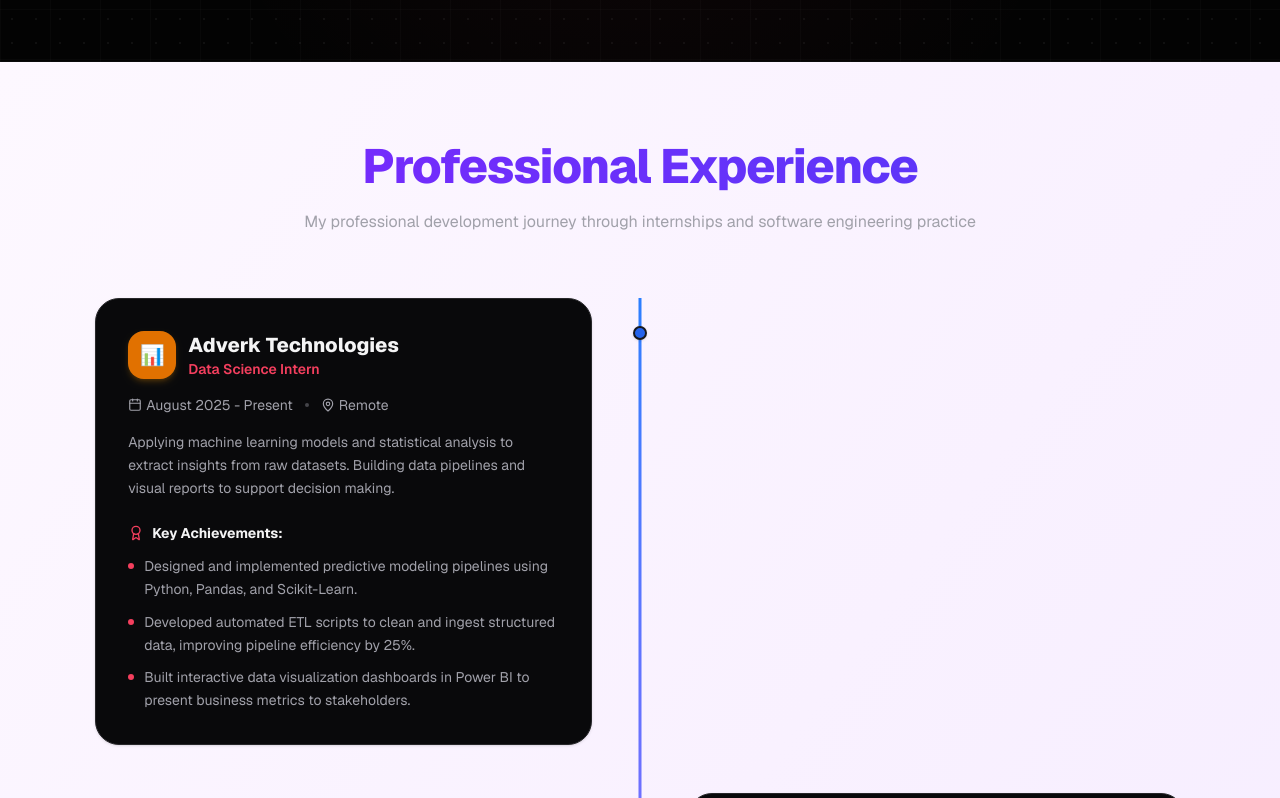
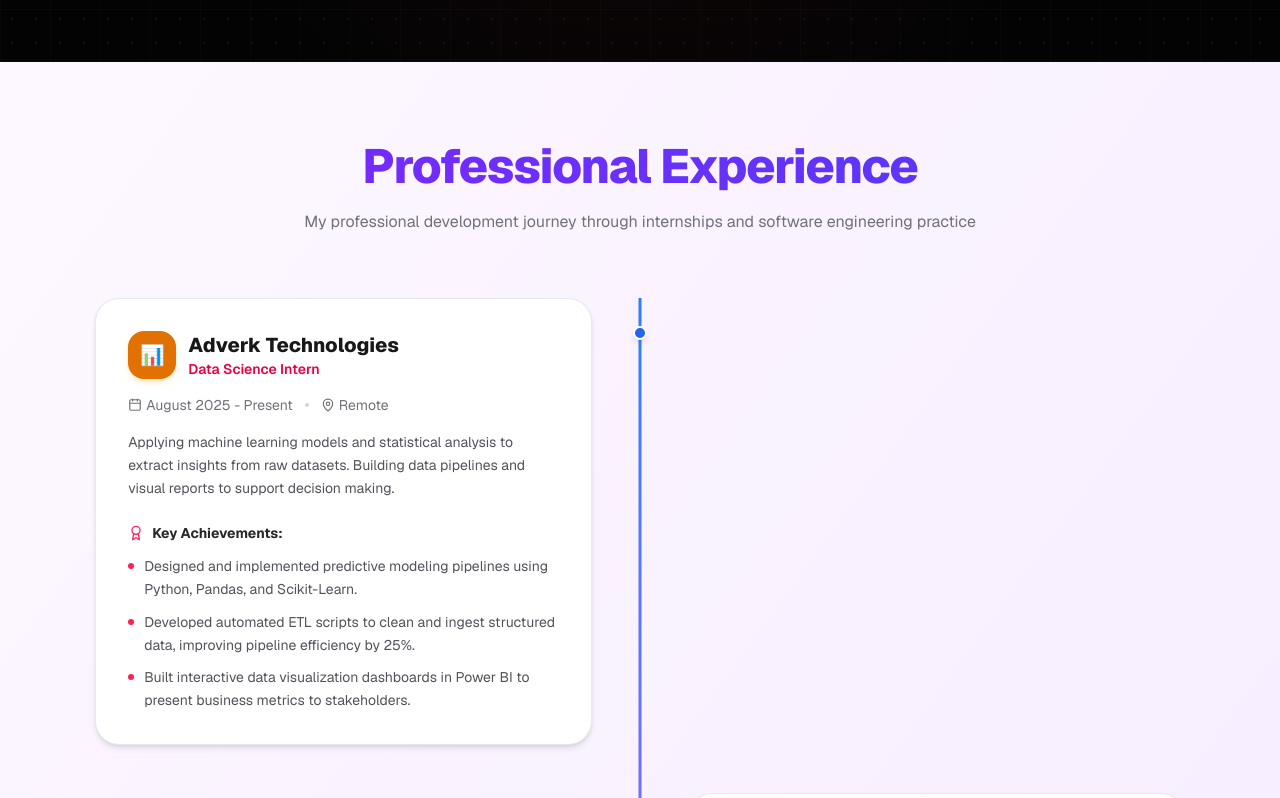
Before and after one commit to Gittyasn/PORTFOLIO, a Next.js app: page / in a window 1280 px wide. Shown: the part 4217-5015 px from the top of the page. Built offline with nearby package versions, Linux system fonts and the light colour scheme.

Commit message:
style: lock experience section to light mode background with white cards matching screenshots

```diff
--- a/src/components/sections/experience.tsx
+++ b/src/components/sections/experience.tsx
@@ -53,10 +53,10 @@
   return (
     <section
       id="internships"
-      className="py-20 bg-gradient-to-br from-[#fdf8ff] via-[#f9f1ff] to-[#f4ebff] dark:from-[#08070b] dark:via-[#0c0a12] dark:to-[#08070b] relative overflow-hidden border-b border-border/20"
+      className="py-20 bg-gradient-to-br from-[#fdf8ff] via-[#f9f1ff] to-[#f4ebff] relative overflow-hidden border-b border-zinc-200/50 text-zinc-900"
     >
       {/* Decorative Violet Glow Blur */}
-      <div className="absolute bottom-10 right-10 w-72 h-72 rounded-full bg-violet-400/15 dark:bg-violet-500/10 blur-3xl pointer-events-none" />
+      <div className="absolute bottom-10 right-10 w-72 h-72 rounded-full bg-violet-400/15 blur-3xl pointer-events-none" />
 
       <div className="container mx-auto px-4 md:px-10 max-w-7xl relative z-10">
         {/* Section Header */}
@@ -66,7 +66,7 @@
             whileInView={{ opacity: 1, y: 0 }}
             viewport={{ once: true }}
             transition={{ duration: 0.5 }}
-            className="text-3xl md:text-5xl font-extrabold tracking-tight bg-gradient-to-r from-violet-600 to-indigo-600 dark:from-violet-400 dark:to-indigo-400 bg-clip-text text-transparent font-poppins pb-1"
+            className="text-3xl md:text-5xl font-extrabold tracking-tight bg-gradient-to-r from-violet-600 to-indigo-600 bg-clip-text text-transparent font-poppins pb-1"
           >
             Professional Experience
           </motion.h2>
@@ -75,7 +75,7 @@
             whileInView={{ opacity: 1, y: 0 }}
             viewport={{ once: true }}
             transition={{ duration: 0.5, delay: 0.1 }}
-            className="text-muted-foreground text-sm md:text-base max-w-2xl mx-auto"
+            className="text-zinc-500 text-sm md:text-base max-w-2xl mx-auto"
           >
             My professional development journey through internships and software engineering practice
           </motion.p>
@@ -99,7 +99,7 @@
                 <div
                   className={`absolute left-4 md:left-6 ${
                     isLeft ? "lg:left-full" : "lg:left-0"
-                  } -translate-x-1/2 top-7 w-3.5 h-3.5 bg-[#2563eb] rounded-full border-[2.5px] border-zinc-900 dark:border-zinc-100 shadow z-10`}
+                  } -translate-x-1/2 top-7 w-3.5 h-3.5 bg-[#2563eb] rounded-full border-[2.5px] border-white shadow-md z-10`}
                 />
 
                 {/* Card Container */}
@@ -108,7 +108,7 @@
                   whileInView={{ opacity: 1, x: 0, y: 0 }}
                   viewport={{ once: true }}
                   transition={{ duration: 0.6, type: "spring", bounce: 0.2 }}
-                  className="w-[calc(100%-24px)] ml-8 md:ml-10 lg:ml-0 lg:w-[90%] bg-card border border-border p-6 md:p-8 rounded-3xl shadow-sm glow-card hover:border-primary/30"
+                  className="w-[calc(100%-24px)] ml-8 md:ml-10 lg:ml-0 lg:w-[90%] bg-white border border-zinc-200/80 p-6 md:p-8 rounded-3xl shadow-md hover:shadow-lg transition-all duration-300"
                 >
                   {/* Company & Role Header */}
                   <div className="flex flex-col sm:flex-row sm:items-center justify-between gap-4 mb-4">
@@ -117,21 +117,21 @@
                         {item.emoji}
                       </div>
                       <div>
-                        <h3 className="font-extrabold text-lg md:text-xl text-foreground">
+                        <h3 className="font-extrabold text-lg md:text-xl text-zinc-900">
                           {item.company}
                         </h3>
-                        <p className="text-sm font-semibold text-primary">{item.role}</p>
+                        <p className="text-sm font-semibold text-rose-600">{item.role}</p>
                       </div>
                     </div>
                   </div>
 
                   {/* Date and Location Badges */}
-                  <div className="flex flex-wrap items-center gap-3 text-xs md:text-sm text-muted-foreground mb-4">
+                  <div className="flex flex-wrap items-center gap-3 text-xs md:text-sm text-zinc-500 mb-4">
                     <span className="flex items-center gap-1">
                       <Calendar className="w-3.5 h-3.5" />
                       {item.period}
                     </span>
-                    <span className="w-1 h-1 rounded-full bg-muted-foreground/40 hidden sm:inline" />
+                    <span className="w-1 h-1 rounded-full bg-zinc-300 hidden sm:inline" />
                     <span className="flex items-center gap-1">
                       <MapPin className="w-3.5 h-3.5" />
                       {item.location}
@@ -139,19 +139,19 @@
                   </div>
 
                   {/* Summary Text */}
-                  <p className="text-muted-foreground text-xs md:text-sm leading-relaxed mb-6">
+                  <p className="text-zinc-600 text-xs md:text-sm leading-relaxed mb-6">
                     {item.desc}
                   </p>
 
                   {/* Achievements Checklist */}
                   <div className="space-y-3">
-                    <h4 className="text-xs md:text-sm font-bold text-foreground flex items-center gap-2">
-                      <Award className="w-4 h-4 text-primary" /> Key Achievements:
+                    <h4 className="text-xs md:text-sm font-bold text-zinc-800 flex items-center gap-2">
+                      <Award className="w-4 h-4 text-rose-500" /> Key Achievements:
                     </h4>
                     <ul className="space-y-2.5 text-xs md:text-sm">
                       {item.achievements.map((ach, idx) => (
-                        <li key={idx} className="flex items-start gap-2.5 text-muted-foreground">
-                          <span className="w-1.5 h-1.5 rounded-full bg-primary mt-2 flex-shrink-0" />
+                        <li key={idx} className="flex items-start gap-2.5 text-zinc-600">
+                          <span className="w-1.5 h-1.5 rounded-full bg-rose-500 mt-2 flex-shrink-0" />
                           <span className="leading-relaxed">{ach}</span>
                         </li>
                       ))}
```
